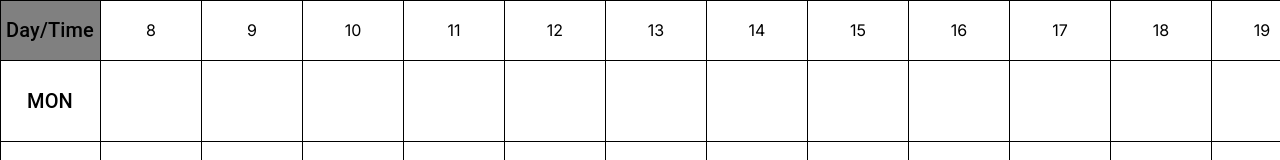
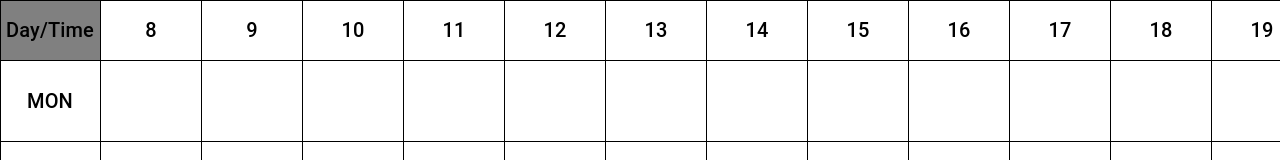
Before and after one commit to Ronnakrit888/schedule-reg-kku, a Next.js app: page / in a window 1280 px wide. Shown: the top 160 px of the page. Built offline with nearby package versions, Linux system fonts and the light colour scheme.

Commit message:
update table again

```diff
--- a/src/app/page.tsx
+++ b/src/app/page.tsx
@@ -23,6 +23,7 @@ export default function Home() {
   ];
 
   return (
+    <Container>
       <Container sx={{ maxWidth: "1440px" }}>
         <div style={{ display: "block" }}>
           <div style={{ width: "100%" }}>
@@ -66,7 +67,9 @@ export default function Home() {
                   height: "58px",
                 }}
               >
+                <Typography variant="h6" color="initial">
                   {value}
+                </Typography>
               </div>
             ))}
           </div>
@@ -114,5 +117,6 @@ export default function Home() {
           ></span>
         ))}
       </Container>
+    </Container>
   );
 }
```
Lines whose indentation alone changed are shown as unchanged.
